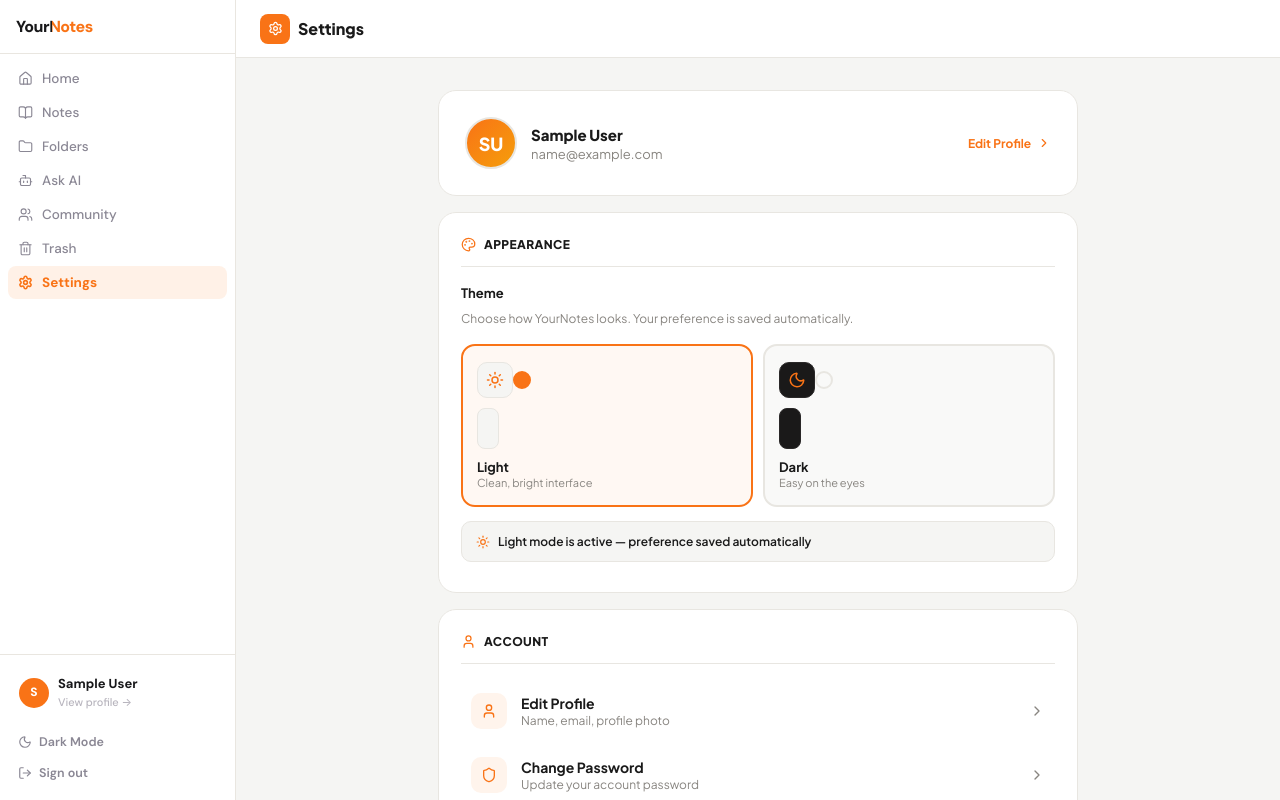
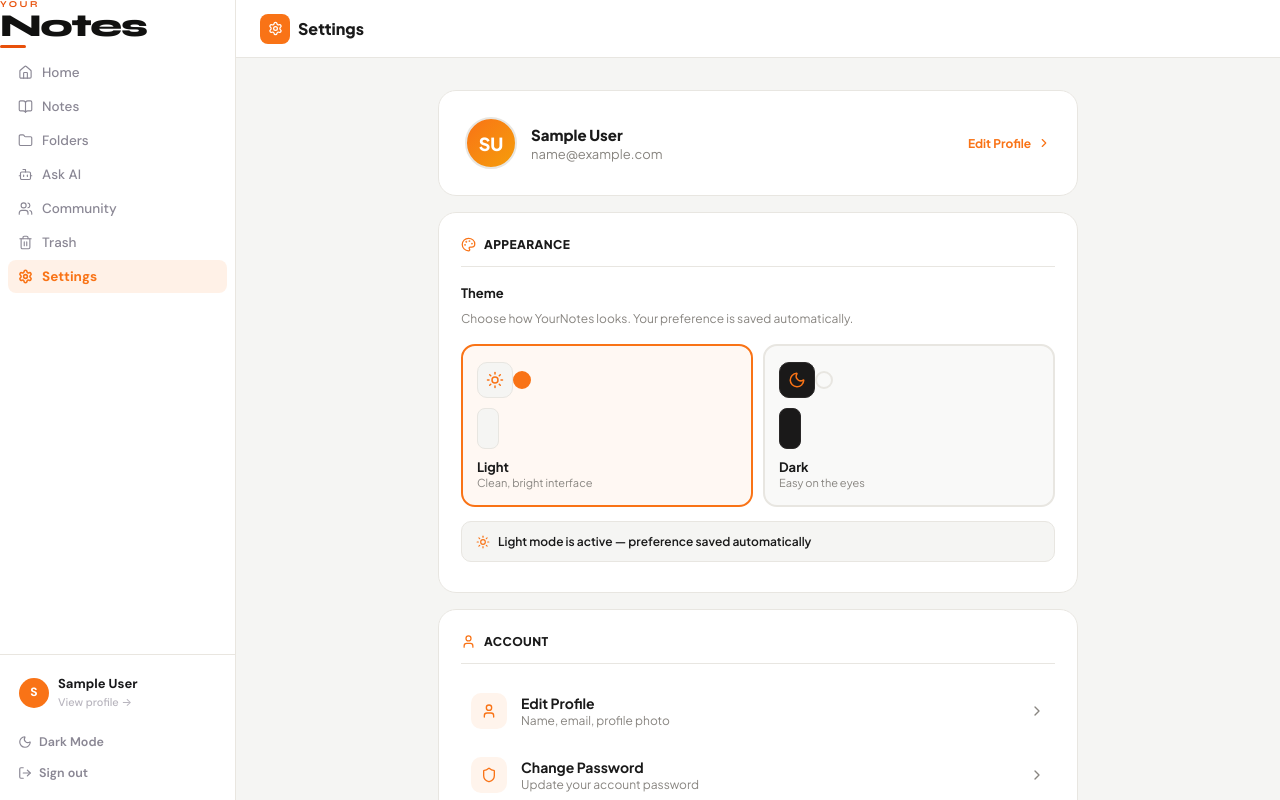
Before and after one commit to deepaknirapure/YourNotes, a React (Create React App) app in the folder frontend/: page /settings in a window 1280 px wide. Built offline with nearby package versions, Linux system fonts and the light colour scheme; no server answers; sample sign-in values are in the browser's storage.

Commit message:
update project

```diff
--- /dev/null
+++ b/frontend/src/components/Logo.js
@@ -0,0 +1,103 @@
+/**
+ * YourNotes — Stacked Logo Component
+ *
+ * Usage:
+ *   import Logo from '../components/Logo';
+ *
+ *   <Logo />                  — default (navbar)
+ *   <Logo size="sm" />        — small: sidebar / mobile nav
+ *   <Logo size="lg" />        — large: landing hero
+ *   <Logo variant="dark" />   — white "Notes" for dark backgrounds
+ *   <Logo as="div" />         — render as div instead of <a>
+ */
+
+import React from 'react';
+
+const FONT_URL =
+  'https://fonts.googleapis.com/css2?family=Syne:wght@700;800&display=swap';
+
+let fontInjected = false;
+function injectFont() {
+  if (fontInjected || typeof document === 'undefined') return;
+  const link = document.createElement('link');
+  link.rel  = 'stylesheet';
+  link.href = FONT_URL;
+  document.head.appendChild(link);
+  fontInjected = true;
+}
+
+const ACCENT = '#e8500a';
+
+// sm = mobile/sidebar, md = navbar (default), lg = landing hero
+const SIZES = {
+  sm: { your: 7,  notes: 22, bar: { w: 18, h: 2   }, gap: 2 },
+  md: { your: 9,  notes: 32, bar: { w: 26, h: 2.5 }, gap: 2 },
+  lg: { your: 13, notes: 50, bar: { w: 40, h: 3   }, gap: 3 },
+};
+
+export default function Logo({
+  size     = 'md',
+  variant  = 'light',
+  as: Tag  = 'a',
+  href     = '/',
+  style    = {},
+  ...props
+}) {
+  injectFont();
+
+  const isDark    = variant === 'dark';
+  const s         = SIZES[size] || SIZES.md;
+  const notesColor = isDark ? '#f5f4f0' : '#111110';
+  const linkProps  = Tag === 'a' ? { href } : {};
+
+  return (
+    <Tag
+      {...linkProps}
+      style={{
+        display      : 'inline-flex',
+        flexDirection: 'column',
+        lineHeight   : 1,
+        textDecoration: 'none',
+        userSelect   : 'none',
+        cursor       : 'pointer',
+        ...style,
+      }}
+      {...props}
+    >
+      {/* YOUR — small all-caps orange label */}
+      <span style={{
+        fontFamily   : "'Syne', sans-serif",
+        fontWeight   : 700,
+        fontSize     : s.your,
+        letterSpacing: '0.28em',
+        textTransform: 'uppercase',
+        color        : ACCENT,
+        lineHeight   : 1,
+        marginBottom : s.gap,
+      }}>
+        Your
+      </span>
+
+      {/* NOTES — heavy wordmark */}
+      <span style={{
+        fontFamily   : "'Syne', sans-serif",
+        fontWeight   : 800,
+        fontSize     : s.notes,
+        letterSpacing: '-0.04em',
+        color        : notesColor,
+        lineHeight   : 0.92,
+      }}>
+        Notes
+      </span>
+
+      {/* Orange underbar */}
+      <div style={{
+        width       : s.bar.w,
+        height      : s.bar.h,
+        background  : ACCENT,
+        borderRadius: 2,
+        marginTop   : 5,
+      }} />
+    </Tag>
+  );
+}
--- a/frontend/src/components/Sidebar.js
+++ b/frontend/src/components/Sidebar.js
@@ -2,6 +2,7 @@ import { useNavigate, useLocation } from 'react-router-dom';
 import { Home, BookOpen, Folder, Bot, Users, Trash2, Settings, X, Sun, Moon, LogOut } from 'lucide-react';
 import { useAuth } from '../context/AuthContext';
 import { useTheme } from '../context/ThemeContext';
+import Logo from '../components/Logo';
 
 // Hindi: Navigation items — app ke main pages
 const NAV_ITEMS = [
@@ -34,14 +35,7 @@ export default function Sidebar({ open, onClose }) {
       <aside className={`s-aside${open ? ' s-open' : ''}`}>
 
         {/* Logo Header */}
-        <div className="s-header">
-          <div className="s-logo" onClick={() => goTo('/home')}>
-            YourNotes
-          </div>
-          <button className="s-close" onClick={onClose} aria-label="Close">
-            <X size={14} />
-          </button>
-        </div>
+        <Logo />
 
         {/* Navigation */}
         <nav className="s-nav">
```
